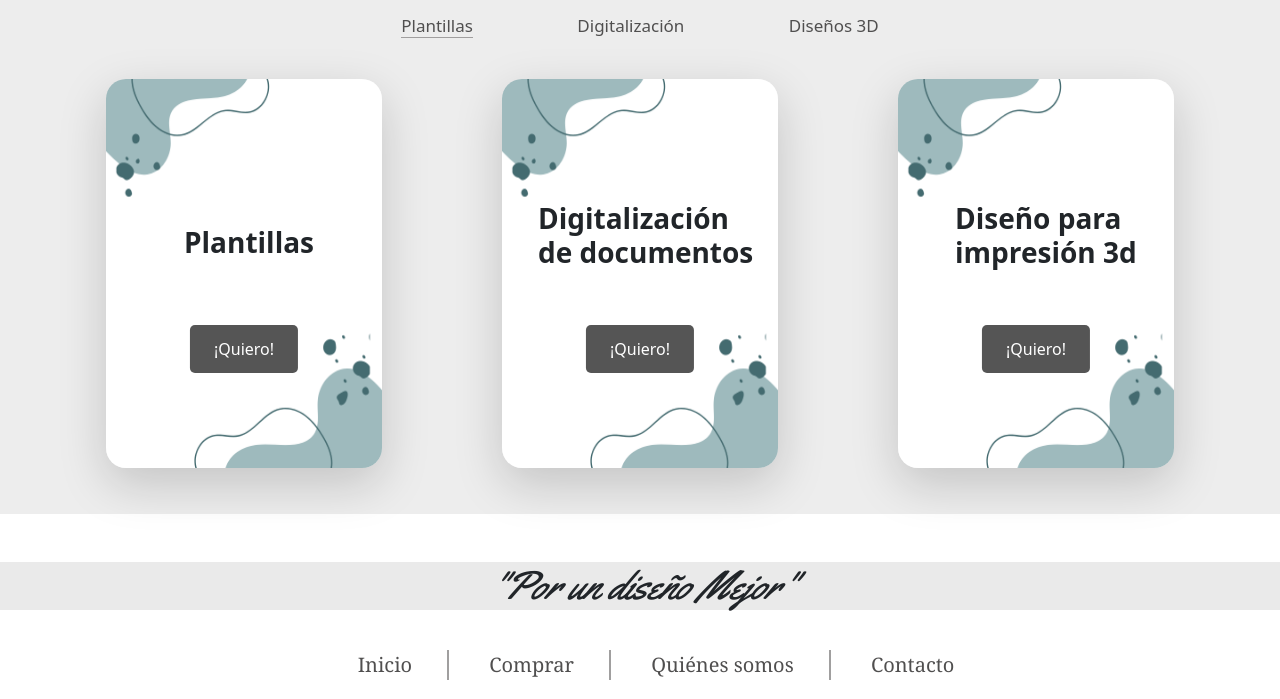
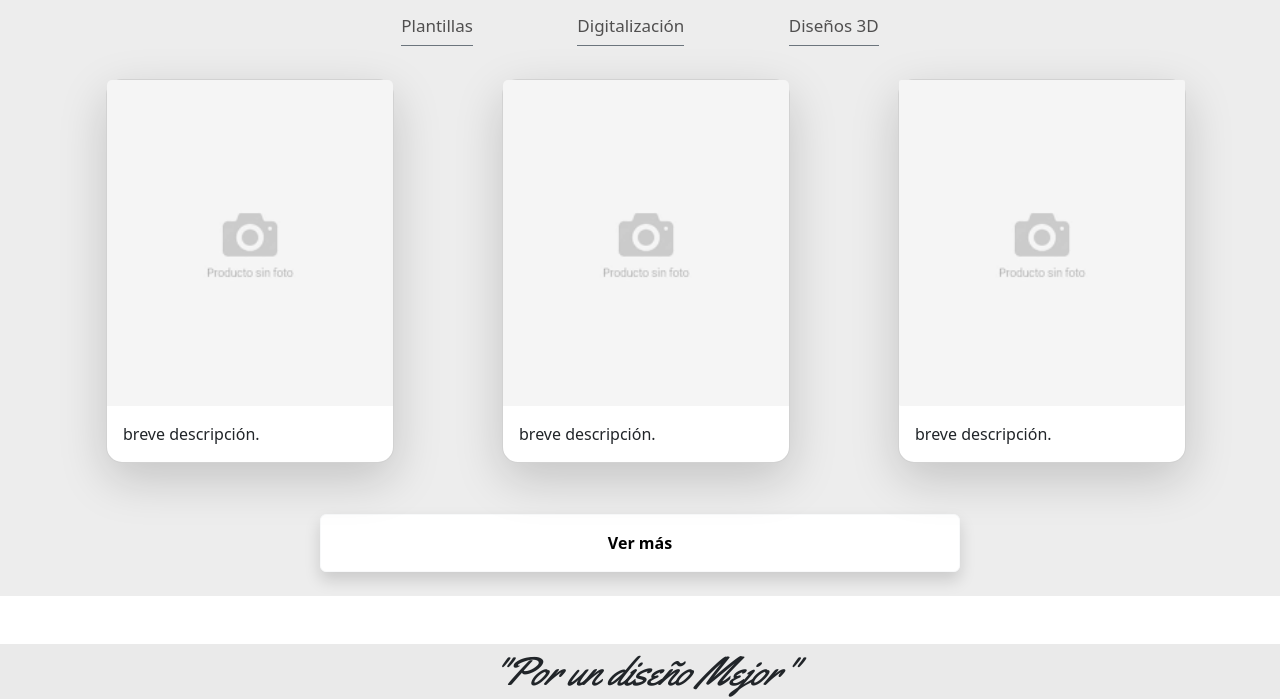
Before and after one commit to MicaelaMejiaVargas/FLOB, a plain HTML site: page compras.html in a window 1280 px wide. Shown: the part 418-1117 px from the top of the page. Drawn offline with nearby package versions, Linux system fonts and the light colour scheme.

Commit message:
Update compras.html

```diff
--- a/compras.html
+++ b/compras.html
@@ -25,39 +25,54 @@
                 </ul>
             </nav>
             <section style="background-color: rgba(128, 128, 128, 0.144);">
-               <p class="catalogo mx-auto" style="width:fit-content;">CATÁLOGO</p>
+               <p class="catalogo mx-auto mt-5" style="width:fit-content;">CATÁLOGO</p>
                 <div class="mini" style="text-align: center; font-size: 17px;" >
-                    <a href="#" style="border-bottom: 1px solid #817e7eb6;">Plantillas</a>
-                    <a href="#" style="margin-left: 100px;">Digitalización</a>
-                    <a href="#" style="margin-left: 100px;">Diseños 3D</a>
+                    <a href="#" class="border-bottom border-secondary pb-2">Plantillas</a>
+                    <a href="#" class="border-bottom border-secondary pb-2"  style="margin-left: 100px;">Digitalización</a>
+                    <a href="#" class="border-bottom border-secondary pb-2"  style="margin-left: 100px;">Diseños 3D</a>
                 </div>
                 <div class="row justify-content-center" style="margin-top: 40px;">
                     <div class="col-3 mx-5 mb-5 container" style="width: 300px; height: 387px;">
-                        <img src="./imagenes/img-cartas.png" alt="" class="p-auto card-image shadow-lg" style="width: 312; height: 389px;">
-                        <h3 class="parrafo fw-bold">Plantillas</h3>
-                        <button class="btn">¡Quiero!</button>
+                        <div class="card shadow-lg rounded-4" style="width: 18rem;">
+                            <img src="./imagenes/producto_sin_foto.png" class="card-img-top" alt="...">
+                            <div class="card-body">
+                              <p class="card-text">breve descripción.</p>
+                            </div>
+                          </div>
                     </div>
                     <div class="col-3 mx-5 mb-5 container" style="width: 300px; height: 387px;">
-                        <img src="./imagenes/img-cartas.png" alt="" class="p-auto card-image shadow-lg" style="width: 312; height: 389px;">
-                        <h3 class="parrafo-doc col-9 fw-bold">Digitalización de documentos </h3>
-                        <button class="btn">¡Quiero!</button>
+                        <div class="card shadow-lg rounded-4" style="width: 18rem;">
+                            <img src="./imagenes/producto_sin_foto.png" class="card-img-top" alt="...">
+                            <div class="card-body">
+                              <p class="card-text">breve descripción.</p>
+                            </div>
+                          </div>
                     </div>
                     <div class="col-3 mx-5 mb-5 container" style="width: 300px; height: 387px;">
-                        <img src="./imagenes/img-cartas.png" alt="" class="p-auto card-image shadow-lg" style="width: 312; height: 389px;">
-                        <h3 class="parrafo-imp col-8 fw-bold">Diseño para impresión 3d</h3>
-                        <button class="btn">¡Quiero!</button>
+                        <div class="card shadow-lg rounded-4" style="width: 18rem;">
+                            <img src="./imagenes/producto_sin_foto.png" class="card-img-top" style="border-radius: 2px;">
+                            <div class="card-body">
+                              <p class="card-text">breve descripción.</p>
+                            </div>
+                          </div>
                     </div>
                 </div>
+
+
+                <div class="d-grid gap-2 col-6 mx-auto">
+                    <button class="btn btn-light mb-4 shadow" style="background-color: white" type="button"><b>Ver más</b></button>
+                  </div>
+
             </section>
-            <div id="letrero" class="mt-5" style= "background-color: rgba(128, 128, 128, 0.164);">
+            <div id="letrero" class="mt-5 py-1" style= "background-color: rgba(128, 128, 128, 0.164);">
                 <b><h1>"Por un diseño Mejor"</h1></b>
             </div>
             <nav class="menu2" style="color: rgba(145, 139, 139, 0.897);">
                 <ul>
-                    <li class="linea"><a href="#">Inicio</a></li>
-                    <li class="linea"><a href="#">Comprar</a></li>
-                    <li class="linea"><a href="#">Quiénes somos</a></li>
-                    <li class="linea"><a href="#">Contacto</a></li>
+                    <li class="linea"><a class="fs-6">Inicio</a></li>
+                    <li class="linea"><a class="fs-6">Comprar</a></li>
+                    <li class="linea"><a class="fs-6">Quiénes somos</a></li>
+                    <li class="linea"><a class="fs-6">Contacto</a></li>
                 </ul>
             </nav>
             <footer class="text-center my-4" id="footer" style="color: rgb(150, 146, 146);">
```
